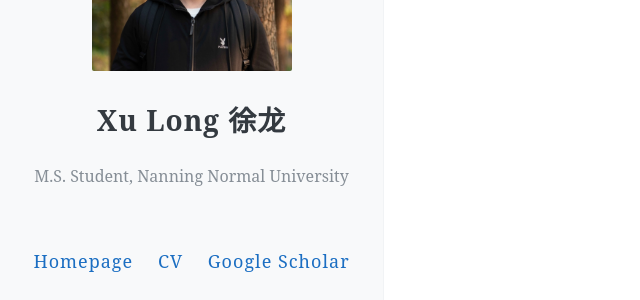
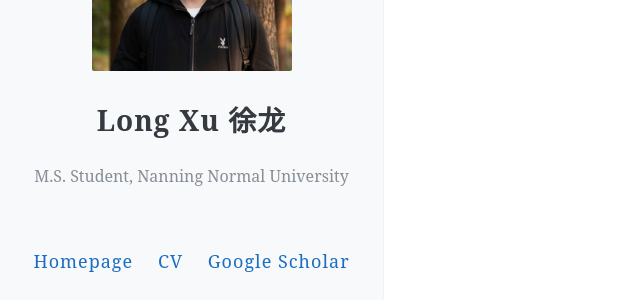
Before and after one commit to xulong0826/xulong0826.github.io, a Jekyll site: the page built from about.md, in a window 1280 px wide. Shown: the part 228-528 px from the top of the page, without its empty margins (0-640 px from the left). Built offline with Jekyll 4.4.1, drawn with Linux system fonts in a browser that asks for light colours.

Commit message:
update the page

```diff
--- a/_config.yml
+++ b/_config.yml
@@ -1,4 +1,4 @@
-name: "Xu Long 徐龙"
+name: "Long Xu 徐龙"
 description: "M.S. Student, Nanning Normal University"
 
 avatar: https://xulong0826.github.io/images/avatar.png
```
